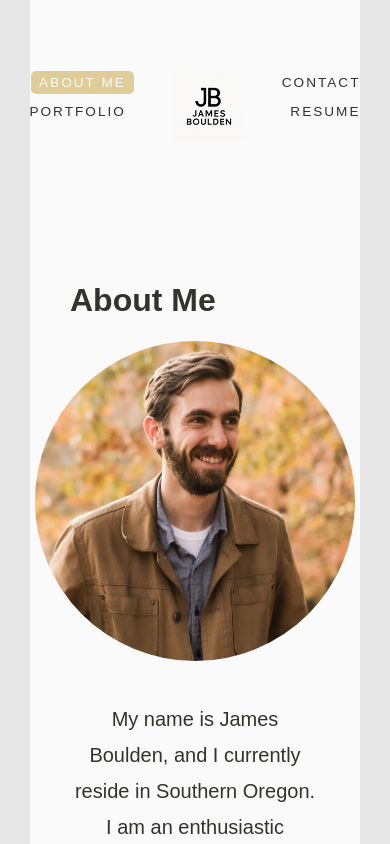
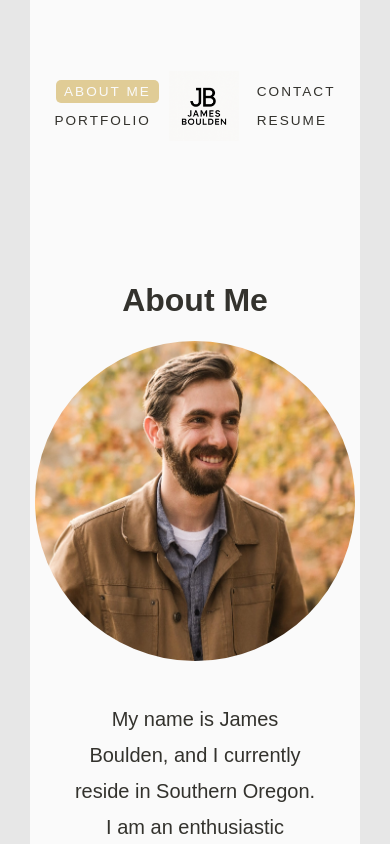
Before and after one commit to JamixB97/my-portfolio, a React (Vite) app: page / in a window 390 px wide. Shown: the top 844 px of the page. Built offline with nearby package versions, Linux system fonts and the light colour scheme.

Commit message:
Updated media queires

```diff
--- a/src/index.css
+++ b/src/index.css
@@ -372,7 +372,6 @@ button:hover {
   .nav-container {
     flex-direction: row;
     justify-content: space-between;
-    align-items: flex-start;
     padding: 4px 2px;      /* Smaller padding */
     min-height: 40px;      /* Optional: set a smaller min height */
   }
@@ -397,7 +396,19 @@ button:hover {
   }
   .nav-right {
     order: 2;
-    margin-left: auto;
+    margin-left: -20px; /* Adjust margin for right links */
+    align-items: flex-start
+  }
+
+  .nav-left {
+    order: 0;
+    margin-right: -20px;
+
+  }
+
+  h1 {
+    text-align: center;
+    width: 100%;
   }
 
 }
```
